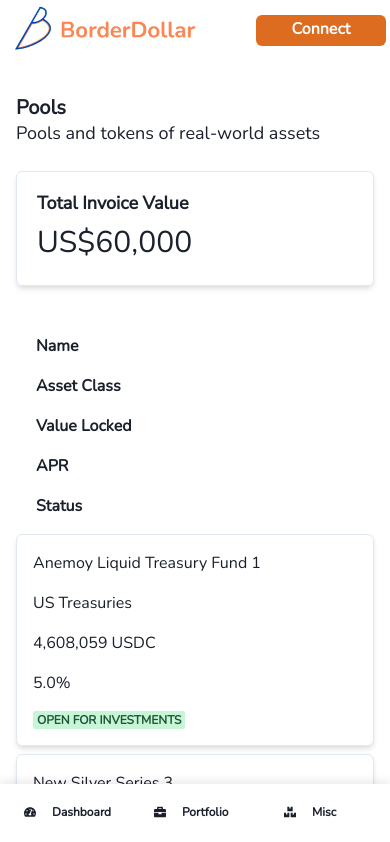
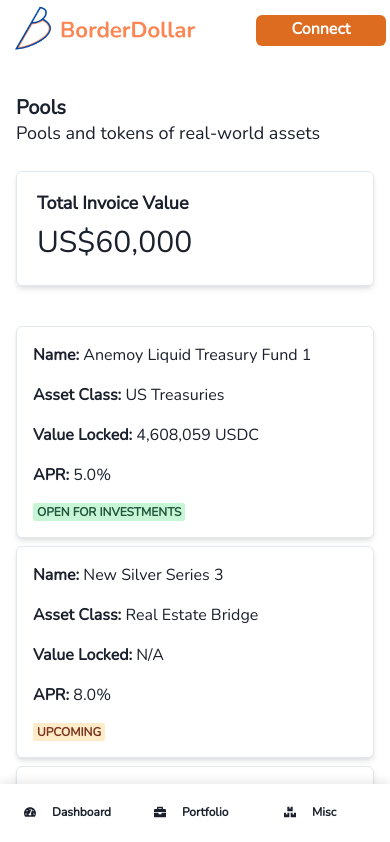
Before and after one commit to BorderDollar/BorderDollarApp, a React (Create React App) app in the folder client/: page /pools in a window 390 px wide. Shown: the top 842 px of the page. Built offline with nearby package versions, Linux system fonts and the light colour scheme.

Commit message:
Update PoolsList.js

```diff
--- a/client/src/components/pools/PoolsList.js
+++ b/client/src/components/pools/PoolsList.js
@@ -1,14 +1,25 @@
 import React from 'react';
-import { VStack, Grid, Text, Box, Badge, Flex } from '@chakra-ui/react';
+import {
+  VStack,
+  Grid,
+  Text,
+  Box,
+  Badge,
+  Flex,
+  useBreakpointValue,
+} from '@chakra-ui/react';
 
 const PoolsList = ({ pools }) => {
+  // Determine if it's a mobile view
+  const isMobile = useBreakpointValue({ base: false, md: true });
+
   // Define the grid template for consistency between the header and pool items
   const gridTemplateColumns = {
     base: 'repeat(1, 1fr)',
     md: '3.5fr 3fr 2fr 1fr 2.5fr',
   };
 
-  return (
+  return isMobile ? (
     <VStack spacing={2} align="stretch" w="full">
       {/* Header Row */}
       <Grid templateColumns={gridTemplateColumns} gap={4} px={5} py={2}>
@@ -41,7 +52,49 @@
             <Text isTruncated>{pool.valueLocked}</Text>
             <Text isTruncated>{pool.apr}</Text>
             <Flex isTruncated alignItems="center">
-              <Badge isTruncated colorScheme={pool.status === 'Open for investments' ? 'green' : 'orange'}>
+              <Badge
+                isTruncated
+                colorScheme={
+                  pool.status === 'Open for investments' ? 'green' : 'orange'
+                }
+              >
+                {pool.status}
+              </Badge>
+            </Flex>
+          </Grid>
+        </Box>
+      ))}
+    </VStack>
+  ) : (
+    <VStack spacing={2} align="stretch" w="full">
+      {/* Pool Items */}
+      {pools.map((pool, index) => (
+        <Box
+          key={index}
+          borderWidth="1px"
+          borderRadius="md"
+          boxShadow="md"
+          p={4}
+          bg="white"
+          w="full"
+        >
+          <Grid
+            templateColumns={gridTemplateColumns}
+            gap={4}
+            alignItems="center"
+          >
+            {/* Ensure the box respects the grid's column width */}
+            <Text isTruncated><b>Name:</b> {pool.name}</Text>
+            <Text isTruncated><b>Asset Class:</b> {pool.assetClass}</Text>
+            <Text isTruncated><b>Value Locked:</b> {pool.valueLocked}</Text>
+            <Text isTruncated><b>APR:</b> {pool.apr}</Text>
+            <Flex isTruncated alignItems="center">
+              <Badge
+                isTruncated
+                colorScheme={
+                  pool.status === 'Open for investments' ? 'green' : 'orange'
+                }
+              >
                 {pool.status}
               </Badge>
             </Flex>
```
